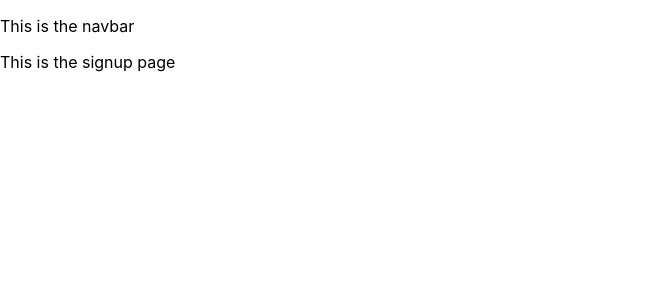
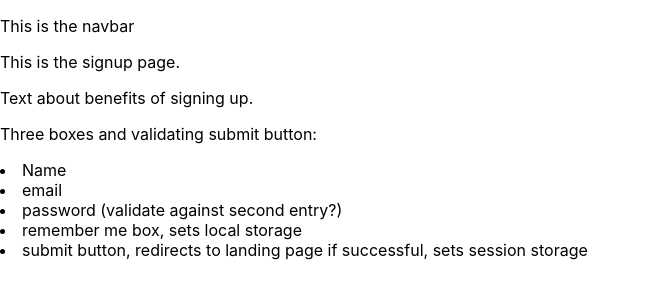
Before and after one commit to SPFlores/perUse, a React (Create React App) app in the folder Client/: page /signup in a window 1280 px wide. Shown: the top 300 px of the page, without its empty margins (0-650 px from the left). Built offline with nearby package versions, Linux system fonts and the light colour scheme.

Commit message:
laying out signup page

```diff
--- a/Client/src/pages/Signup/Signup.js
+++ b/Client/src/pages/Signup/Signup.js
@@ -2,7 +2,16 @@ import React from 'react'
 
 const SignupPage = _ => {
   return (
-    <p>This is the signup page</p>
+    <div>
+      <p>This is the signup page.</p>
+      <p>Text about benefits of signing up.</p>
+      <p>Three boxes and validating submit button:</p>
+      <li>Name</li>
+      <li>email</li>
+      <li>password (validate against second entry?)</li>
+      <li>remember me box, sets local storage</li>
+      <li>submit button, redirects to landing page if successful, sets session storage</li>
+    </div>
   )
 }
 
```
